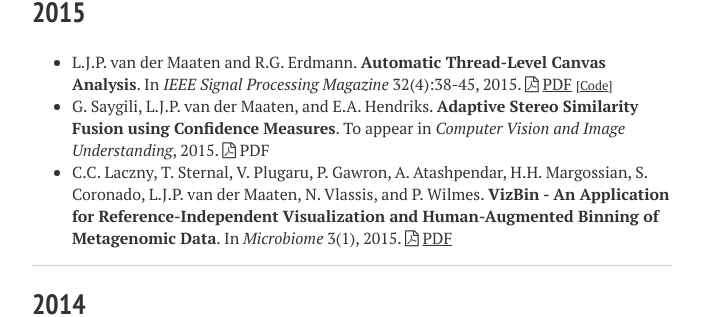
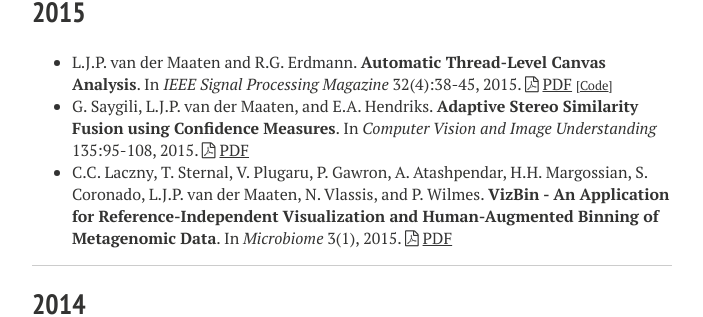
Before and after one commit to lvdmaaten/lvdmaaten.github.io, a Jekyll site: the page built from publications/index.md, in a window 1280 px wide and 900 px high, scrolled down 928 px. Shown: the part 143-460 px from the top of the window, without its empty margins (288-991 px from the left). Built offline with Jekyll 4.4.1, drawn with Linux system fonts in a browser that asks for light colours; nearby versions of some CDN libraries.

Commit message:
add CVIU paper:

```diff
--- a/publications/index.md
+++ b/publications/index.md
@@ -34,7 +34,7 @@
 ## 2015
 
 * L.J.P. van der Maaten and R.G. Erdmann. **Automatic Thread-Level Canvas Analysis**. In _IEEE Signal Processing Magazine_ 32(4):38-45, 2015. <i class="fa fa-file-pdf-o"></i> [PDF](papers/IEEESPM_2015.pdf) <small>[[Code](../canvas/index.html)]</small>
-* G. Saygili, L.J.P. van der Maaten, and E.A. Hendriks. **Adaptive Stereo Similarity Fusion using Confidence Measures**. To appear in _Computer Vision and Image Understanding_, 2015. <i class="fa fa-file-pdf-o"></i> PDF
+* G. Saygili, L.J.P. van der Maaten, and E.A. Hendriks. **Adaptive Stereo Similarity Fusion using Confidence Measures**. In _Computer Vision and Image Understanding_ 135:95-108, 2015. <i class="fa fa-file-pdf-o"></i> [PDF](papers/CVIU_2015.pdf)
 * C.C. Laczny, T. Sternal, V. Plugaru, P. Gawron, A. Atashpendar, H.H. Margossian, S. Coronado, L.J.P. van der Maaten, N. Vlassis, and P. Wilmes. **VizBin - An Application for Reference-Independent Visualization and Human-Augmented Binning of Metagenomic Data**. In _Microbiome_ 3(1), 2015. <i class="fa fa-file-pdf-o"></i> [PDF](papers/Microbiome_2015.pdf)
 
 ---
```
Also changed, not shown: Gemfile.lock, 6 other files.
